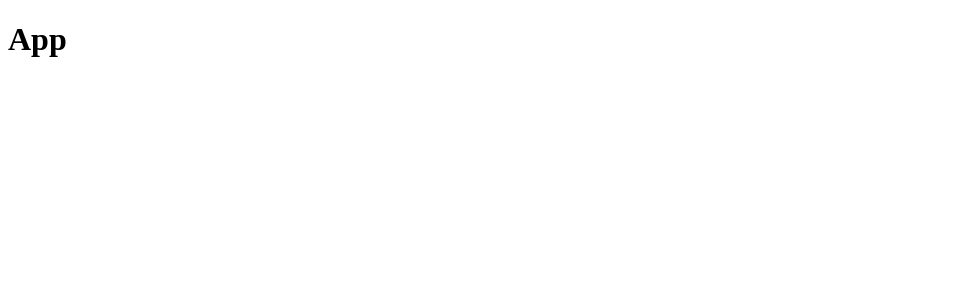
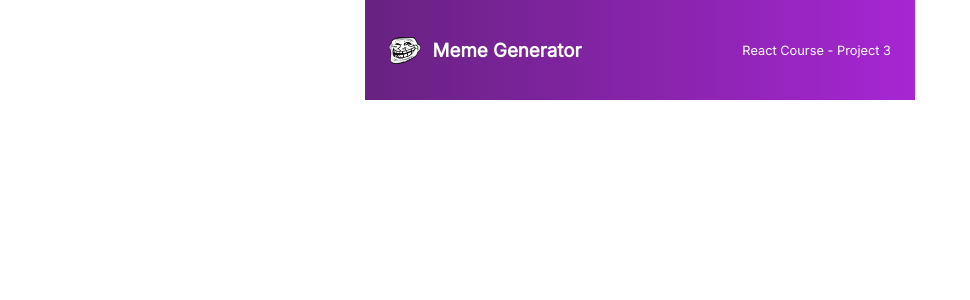
Before and after one commit to SAIDOU11/Meme-Generator, a React (Vite) app: page / in a window 1280 px wide. Shown: the top 300 px of the page, without its empty margins (0-970 px from the left). Built offline with nearby package versions, Linux system fonts and the light colour scheme.

Commit message:
Header component

```diff
--- a/index.html
+++ b/index.html
@@ -2,6 +2,10 @@
 <html lang="en">
   <head>
     <meta charset="UTF-8" />
+    <link
+      href="https://fonts.googleapis.com/css2?family=Inter&display=swap"
+      rel="stylesheet"
+    />
     <link rel="stylesheet" href="./src/index.css" />
     <meta name="viewport" content="width=device-width, initial-scale=1.0" />
     <title>Meme Generator</title>
--- a/src/App.jsx
+++ b/src/App.jsx
@@ -1,5 +1,7 @@
+import Header from './components/Header.jsx';
+
 const App = () => {
-  return <h1>App</h1>;
+  return <Header />;
 };
 
 export default App;
--- /dev/null
+++ b/src/components/Header.jsx
@@ -0,0 +1,17 @@
+import logo from '../assets/troll-face.png';
+
+const Header = () => {
+  return (
+    <header className="header-container">
+      <div className="header-container-title">
+        <img style={{ height: '27px' }} src={logo} alt="troll-face" />{' '}
+        <h3>Meme Generator</h3>
+      </div>
+      <div className="header-container-project">
+        <p style={{ fontSize: '0.8rem' }}>React Course - Project 3</p>
+      </div>
+    </header>
+  );
+};
+
+export default Header;
--- a/src/index.css
+++ b/src/index.css
@@ -1,3 +1,35 @@
 * {
   box-sizing: border-box;
 }
+
+html,
+body {
+  margin: 0 auto;
+  padding: 0;
+  max-width: 550px;
+  font-family: 'Inter', sans-serif;
+}
+
+@font-face {
+  font-family: 'impact';
+  src: url(impact.ttf);
+}
+
+.header-container,
+.header-container-title {
+  display: flex;
+  flex-direction: row;
+  align-items: center;
+  color: #fff;
+}
+
+.header-container {
+  background: linear-gradient(90deg, #672280, #a626d3);
+  height: 100px;
+  padding: 1.5em;
+  justify-content: space-between;
+}
+
+.header-container-title {
+  gap: 0.7em;
+}
```
Also changed, not shown: src/assets/troll-face.png (added), src/impact.ttf (added).
